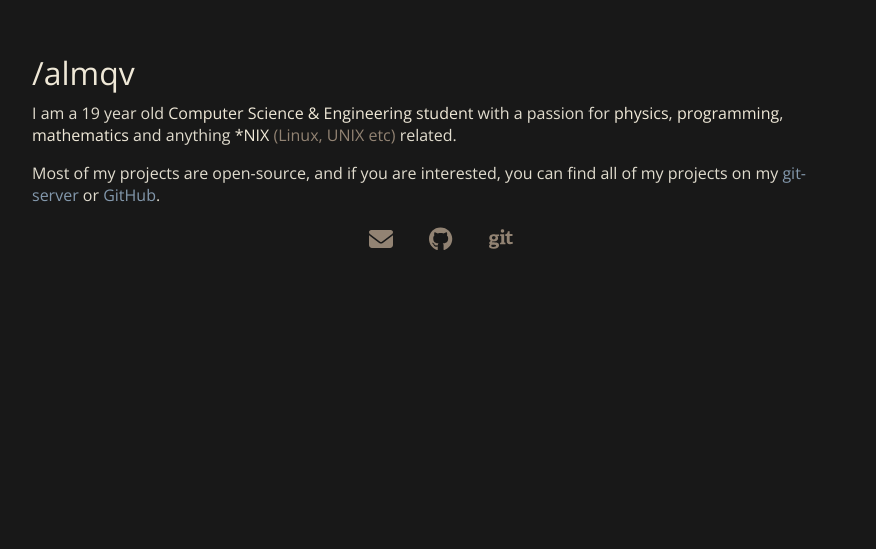
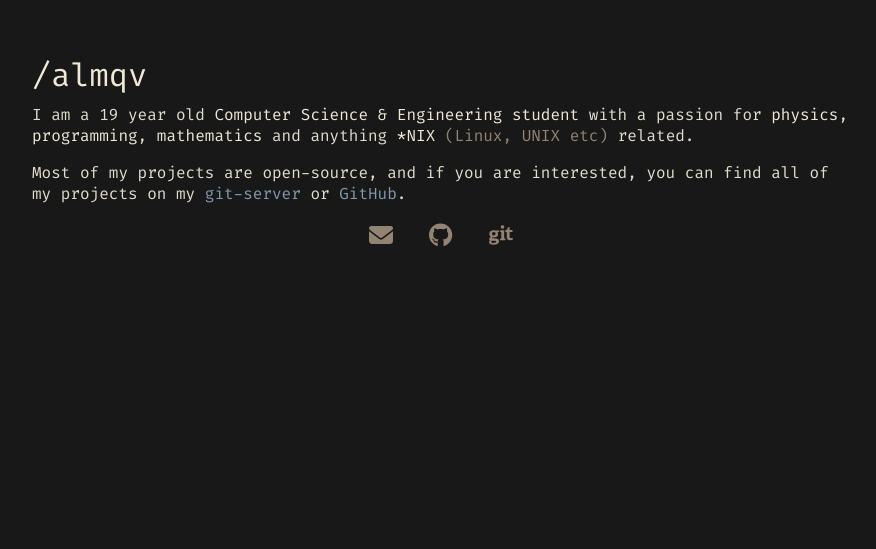
Before and after one commit to almqv/wychdev-nextjs, a Next.js app: page / in a window 1280 px wide. Shown: the part 251-800 px from the top of the page, without its empty margins (199-1075 px from the left). Built offline with nearby package versions, Linux system fonts and the light colour scheme.

Commit message:
Change font to monospace

```diff
--- a/styles/globals.css
+++ b/styles/globals.css
@@ -1,4 +1,4 @@
-@import url('https://fonts.googleapis.com/css2?family=Open+Sans:ital,wght@0,300;0,400;0,500;0,600;0,700;0,800;1,300;1,400;1,500;1,600;1,700;1,800&display=swap');
+@import url('https://fonts.googleapis.com/css2?family=Fira+Code:wght@300;400;500;600;700&family=Open+Sans:ital,wght@0,300;0,400;0,500;0,600;0,700;0,800;1,300;1,400;1,500;1,600;1,700;1,800&display=swap');
 
 :root {
 	font-size: 16px;
@@ -29,7 +29,7 @@
 
 * {
 	box-sizing: border-box;
-	font-family: "Open Sans", sans-serif;
+	font-family: "Fira Code", monospace;
 	padding: 0;
 	margin: 0;
 }
```
